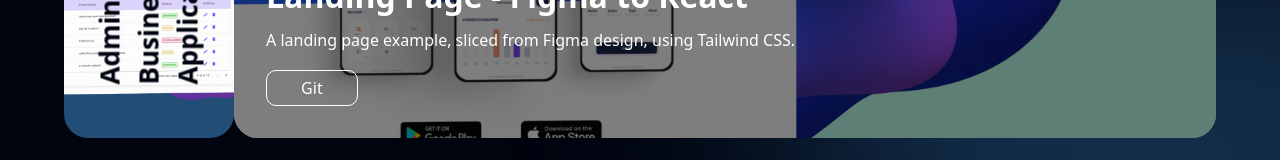
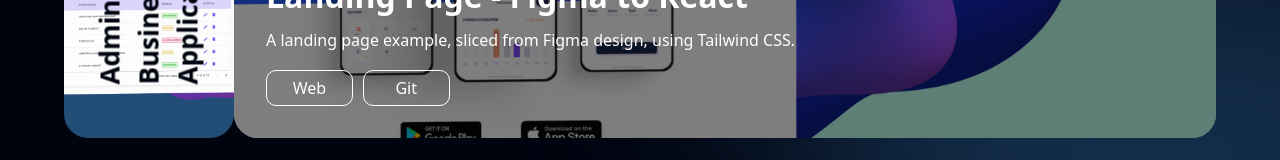
Before and after one commit to slido/dkoletic.com, a React (Create React App) app: page / in a window 1280 px wide. Both pictures are taken after a click on the element "Landing Page - Figma to React". Shown: the part 2778-2938 px from the top of the page. Built offline with nearby package versions, Linux system fonts and the light colour scheme.

Commit message:
added figma to react link to online

```diff
--- a/src/components/ProjectsCard.jsx
+++ b/src/components/ProjectsCard.jsx
@@ -38,13 +38,16 @@ const ProjectsCard = ({
           {description}
         </p>
         <div className="flex w-[20%] justify-start mt-[10px]">
-          {/* <a
-            href={link}
-            target="_blank"
-            className="w-[50%] border-[#fff] border-solid p-[5px] border-[1px] rounded-[10px] flex justify-center"
-          >
-            Web
-          </a> */}
+          {link && (
+            <a
+              href={link}
+              rel="noreferrer"
+              target="_blank"
+              className="w-[50%] border-[#fff] border-solid p-[5px] mr-[10px] border-[1px] rounded-[10px] flex justify-center"
+            >
+              Web
+            </a>
+          )}
           <a
             href={git}
             rel="noreferrer"
--- a/src/constants/index.js
+++ b/src/constants/index.js
@@ -34,7 +34,7 @@ import {
       imgUrl: '/work2.jpg',
       title: 'Landing Page - Figma to React',
       description: 'A landing page example, sliced from Figma design, using Tailwind CSS.',
-      link: "https://figma-to-react-production.up.railway.app/",
+      link: "https://figma-to-react-omega.vercel.app/",
       git:"https://github.com/slido/figma-to-react"
     },
   ];
```
